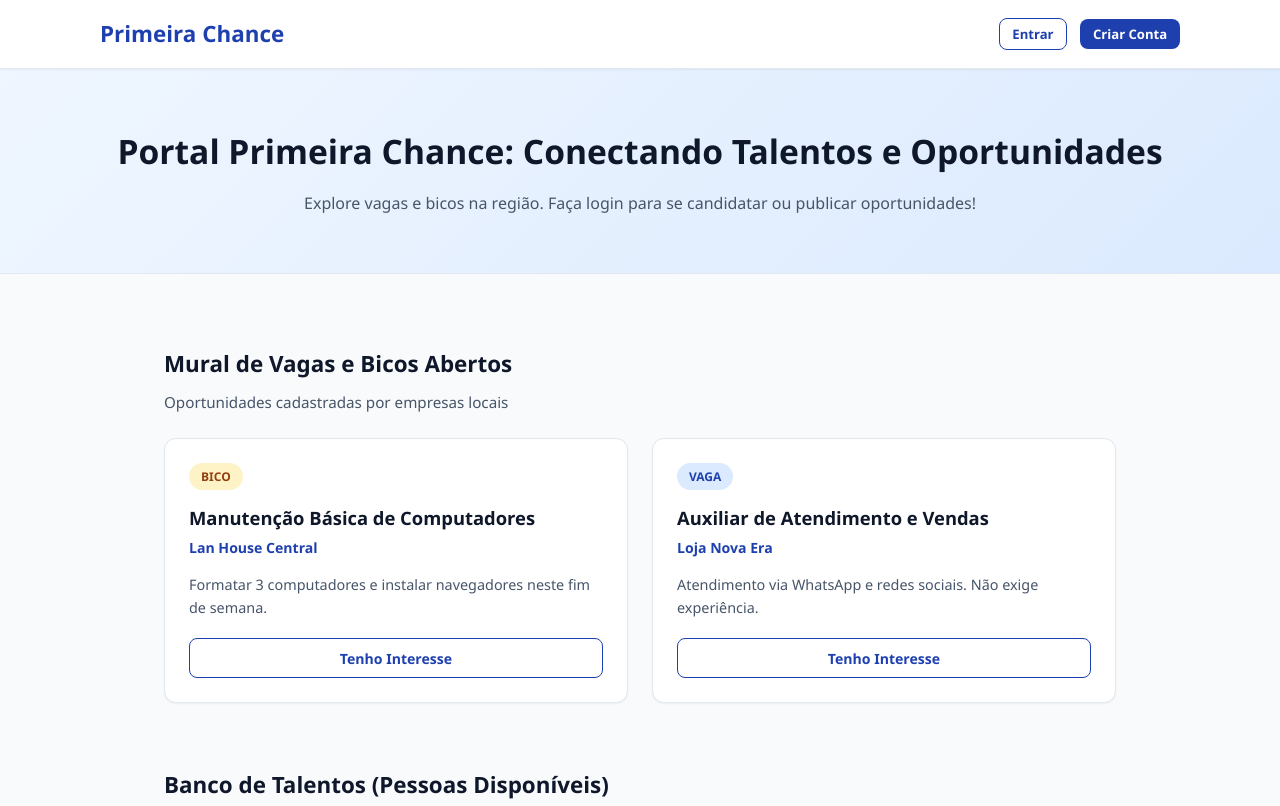
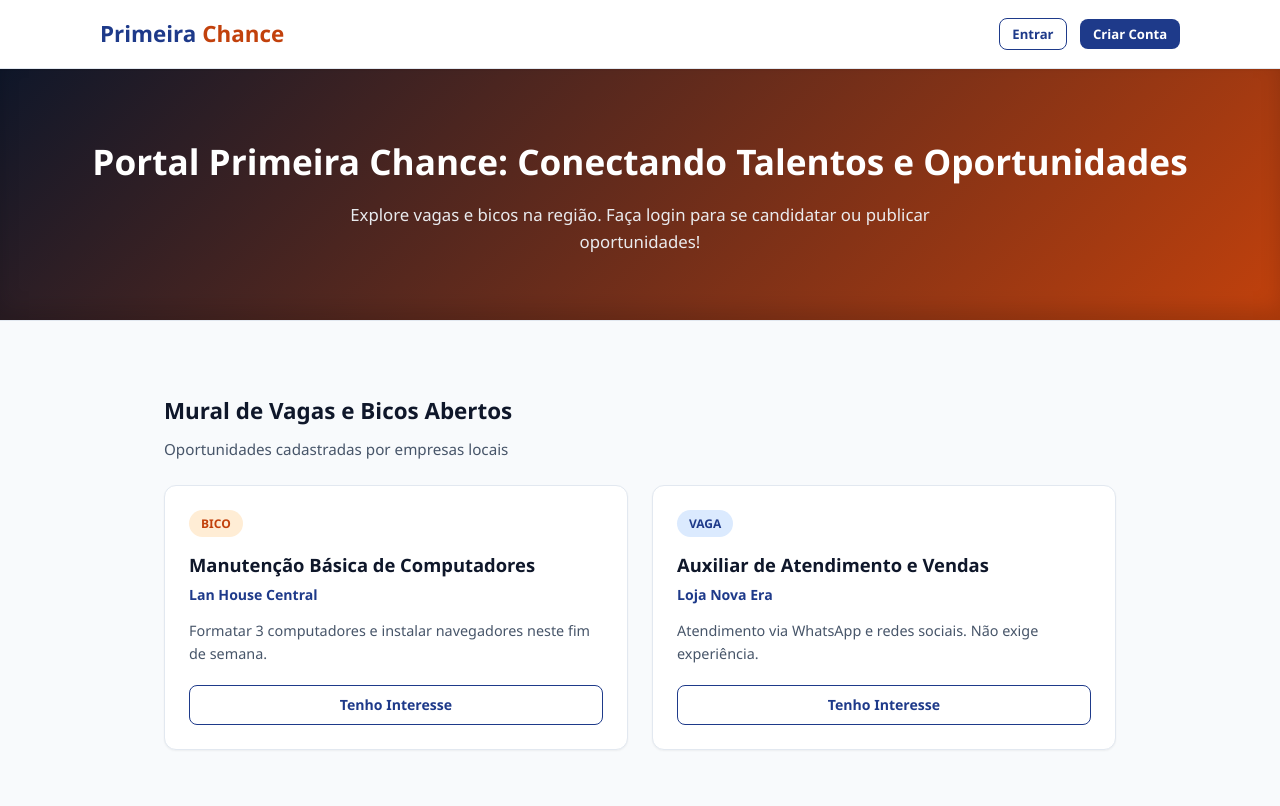
Before and after one commit to fs029536-sudo/primeira-chance, a plain HTML site: page index.html in a window 1280 px wide. Shown: the top 806 px of the page. Drawn offline with Linux system fonts and the light colour scheme.

Commit message:
Update index.html

```diff
--- a/index.html
+++ b/index.html
@@ -6,8 +6,8 @@
     <title>Primeira Chance | Portal de Empregos e Bicos</title>
     <style>
         :root {
-            --primary: #1e40af;
-            --primary-hover: #1e3a8a;
+            --primary: #1e3a8a;
+            --primary-hover: #0f172a;
             --primary-light: #eff6ff;
             --success: #059669;
             --bg: #f8fafc;
@@ -41,6 +41,7 @@
         }
 
         .logo { font-weight: 800; font-size: 1.4rem; color: var(--primary); cursor: pointer; }
+        .logo span { color: #c2410c; }
         nav { display: flex; align-items: center; gap: 0.8rem; }
         .user-info { font-size: 0.9rem; font-weight: 600; color: var(--text-muted); }
 
@@ -64,15 +65,18 @@
         .btn-sm { padding: 0.4rem 0.8rem; font-size: 0.82rem; }
 
         .container { max-width: 1080px; margin: 0 auto; padding: 2.5rem 5%; }
+
+        /* Banner com Degradê Azul Escuro e Laranja Escuro */
         .hero-banner {
-            padding: 3.5rem 5%;
+            padding: 4rem 5%;
             text-align: center;
             border-bottom: 1px solid var(--border);
-            background: linear-gradient(135deg, #eff6ff 0%, #dbeafe 100%);
+            background: linear-gradient(135deg, #0f172a 0%, #c2410c 100%);
+            box-shadow: inset 0 -10px 20px rgba(0, 0, 0, 0.15);
         }
 
-        .hero-banner h1 { font-size: 2.1rem; color: var(--text-dark); margin-bottom: 0.8rem; font-weight: 800; }
-        .hero-banner p { max-width: 680px; margin: 0 auto; color: var(--text-muted); }
+        .hero-banner h1 { font-size: 2.2rem; color: #ffffff; margin-bottom: 0.8rem; font-weight: 800; }
+        .hero-banner p { max-width: 680px; margin: 0 auto; color: #f1f5f9; font-size: 1.05rem; opacity: 0.95; }
 
         h2.section-title { font-size: 1.4rem; margin: 2rem 0 0.5rem; color: var(--text-dark); }
         p.section-subtitle { color: var(--text-muted); font-size: 0.95rem; margin-bottom: 1.5rem; }
@@ -99,8 +103,8 @@
             text-transform: uppercase;
         }
 
-        .tag-bico { background: #fef3c7; color: #92400e; }
-        .tag-vaga { background: #dbeafe; color: #1e40af; }
+        .tag-bico { background: #ffedd5; color: #c2410c; }
+        .tag-vaga { background: #dbeafe; color: #1e3a8a; }
 
         .card h3 { font-size: 1.15rem; margin-bottom: 0.3rem; }
         .card .empresa-nome { font-size: 0.88rem; color: var(--primary); font-weight: 600; margin-bottom: 0.8rem; }
@@ -220,7 +224,6 @@
     <footer><p>Plataforma Primeira Chance • Conectando Talentos Locais</p></footer>
 
     <script>
-        // JSON inicial embutido no código
         const jsonPadrao = {
             "usuarios": [],
             "vagas": [
```
